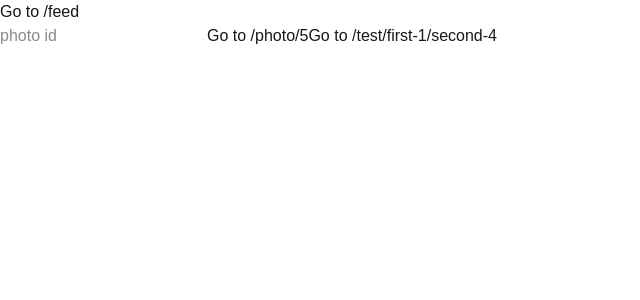
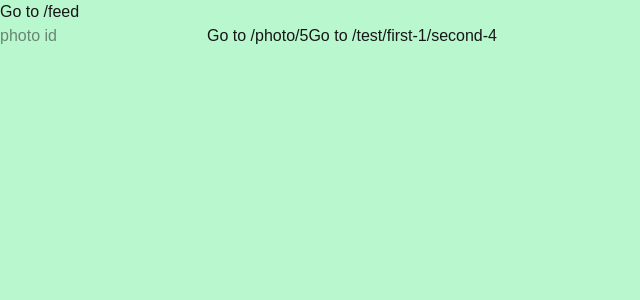
Before and after one commit to ulanovskijnikita/testForNext, a Next.js app: page / in a window 1280 px wide. Shown: the top 300 px of the page, without its empty margins (0-640 px from the left). Built offline with nearby package versions, Linux system fonts and the light colour scheme.

Commit message:
modified:   src/app/globals.css

```diff
--- a/src/app/globals.css
+++ b/src/app/globals.css
@@ -21,7 +21,6 @@
 }
 
 body {
-  background: var(--background);
   color: var(--foreground);
   font-family: Arial, Helvetica, sans-serif;
 }
```
